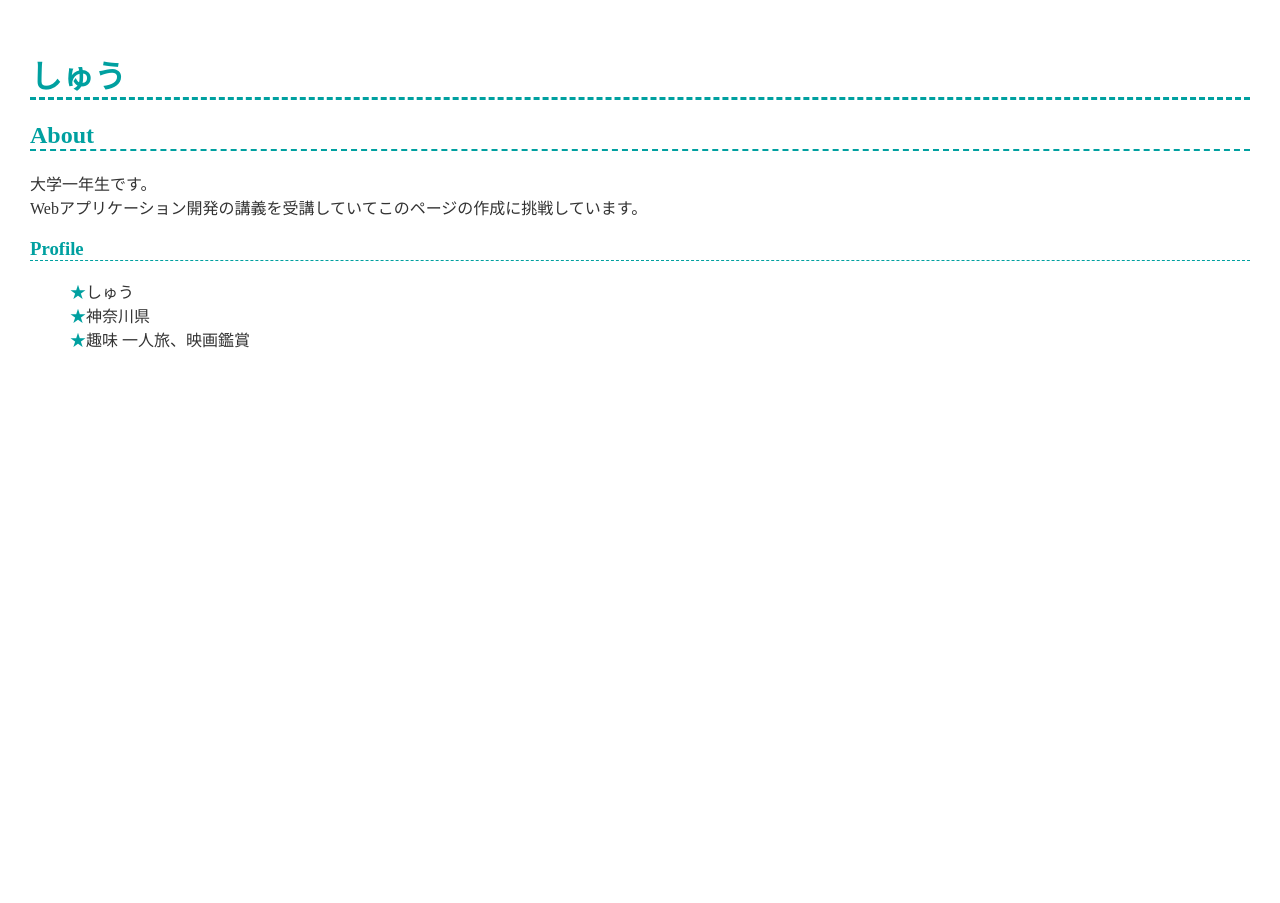
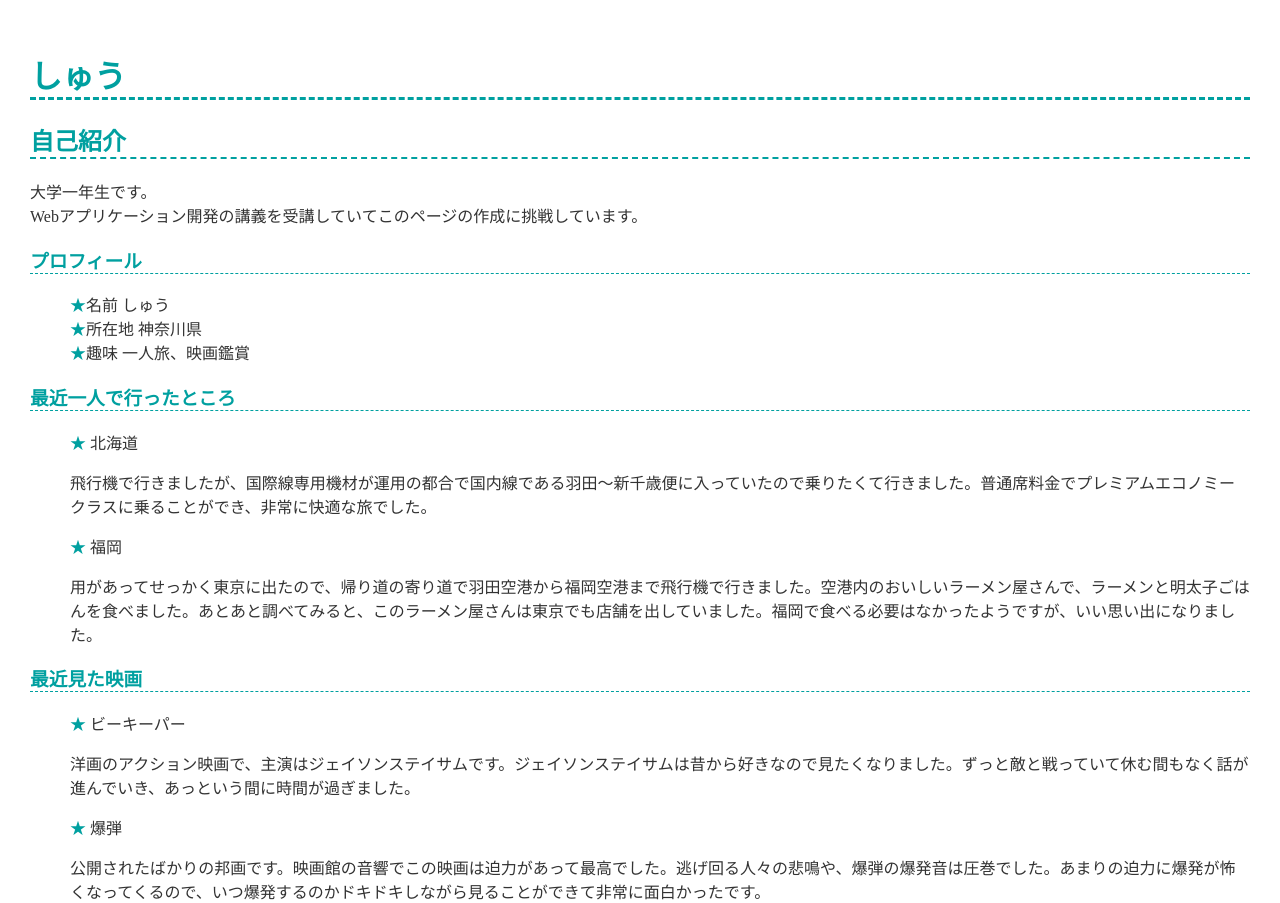
Before and after one commit to 251zs00280-ui/251zs00280-ui.github.io, a plain HTML site: page index.html in a window 1280 px wide. Before the commit the page ends 800 px from the top, so only its background shows below. Drawn offline with Linux system fonts and the light colour scheme.

Commit message:
Update index.html

```diff
--- a/index.html
+++ b/index.html
@@ -8,17 +8,42 @@
   </head>
   <body>
     <h1>しゅう</h1>
-    <h2>About</h2>
+    <h2>自己紹介</h2>
     <p>
       大学一年生です。<br>
       Webアプリケーション開発の講義を受講していてこのページの作成に挑戦しています。
     </p>
 
-    <h3>Profile</h3>
+    <h3>プロフィール</h3>
     <ul>
-      <li>しゅう</li>
-      <li>神奈川県</li>
+      <li>名前 しゅう</li>
+      <li>所在地 神奈川県</li>
       <li>趣味 一人旅、映画鑑賞</li>
     </ul>
+
+    <h3>最近一人で行ったところ</h3>
+    <ul>
+      <li>
+        北海道
+        <p>飛行機で行きましたが、国際線専用機材が運用の都合で国内線である羽田～新千歳便に入っていたので乗りたくて行きました。普通席料金でプレミアムエコノミークラスに乗ることができ、非常に快適な旅でした。</p>
+      </li>
+      <li>
+        福岡
+        <p>用があってせっかく東京に出たので、帰り道の寄り道で羽田空港から福岡空港まで飛行機で行きました。空港内のおいしいラーメン屋さんで、ラーメンと明太子ごはんを食べました。あとあと調べてみると、このラーメン屋さんは東京でも店舗を出していました。福岡で食べる必要はなかったようですが、いい思い出になりました。</p>
+      </li>
+    </ul>
+
+    <h3>最近見た映画</h3>
+    <ul>
+      <li>
+        ビーキーパー
+        <p>洋画のアクション映画で、主演はジェイソンステイサムです。ジェイソンステイサムは昔から好きなので見たくなりました。ずっと敵と戦っていて休む間もなく話が進んでいき、あっという間に時間が過ぎました。</p>
+      </li>
+      <li>
+        爆弾
+        <p>公開されたばかりの邦画です。映画館の音響でこの映画は迫力があって最高でした。逃げ回る人々の悲鳴や、爆弾の爆発音は圧巻でした。あまりの迫力に爆発が怖くなってくるので、いつ爆発するのかドキドキしながら見ることができて非常に面白かったです。</p>
+      </li>
+    </ul>
+
   </body>
 </html>
```
